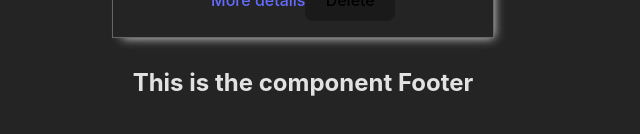
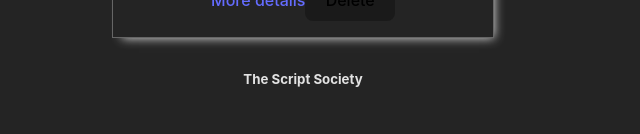
Before and after one commit to ironhack-apr2024-theScriptSociety/popcorn-time, a React (Vite) app: page / in a window 1280 px wide. Shown: the part 4382-4516 px from the top of the page, without its empty margins (337-977 px from the left). Built offline with nearby package versions, Linux system fonts and the light colour scheme.

Commit message:
update footer

```diff
--- a/src/components/Footer.jsx
+++ b/src/components/Footer.jsx
@@ -1,5 +1,5 @@
 function Footer(){
-    return <h1>This is the component Footer</h1>
+    return <h5>The Script Society</h5>
 }
 
 export default Footer;
```
